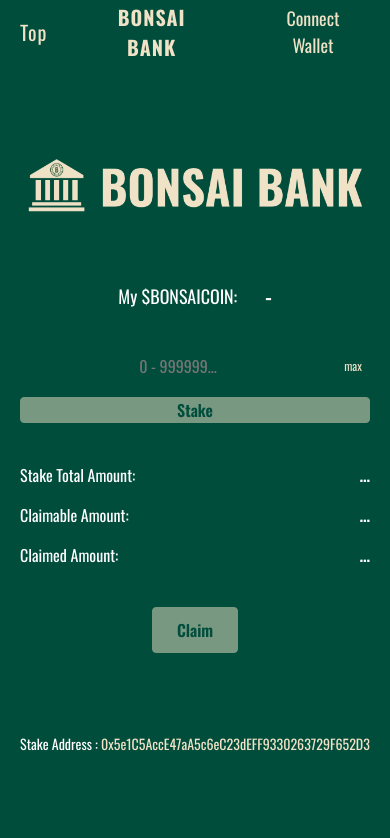
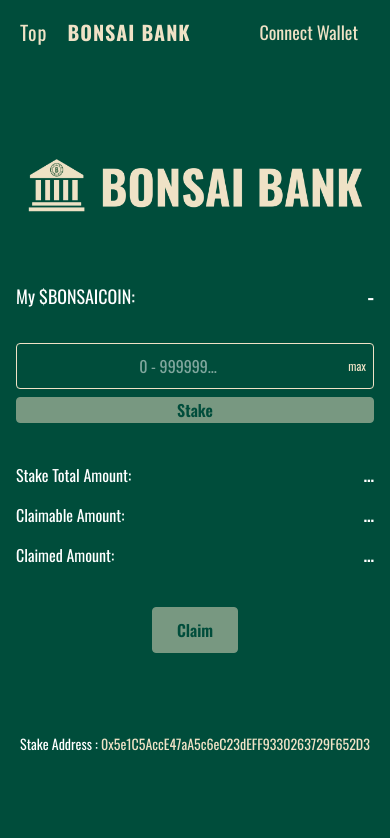
Before and after one commit to t2-web/bonsai-staking-app, a Vue app: page / in a window 390 px wide. Shown: the top 838 px of the page. Built offline with nearby package versions, Linux system fonts and the light colour scheme; no server answers.

Commit message:
Fix desktop layout

```diff
--- a/index.html
+++ b/index.html
@@ -2,9 +2,9 @@
 <html lang="">
   <head>
     <meta charset="UTF-8">
-    <link rel="icon" href="/favicon.ico">
+    <link rel="icon" href="../src/assets/favicon.ico">
     <meta name="viewport" content="width=device-width, initial-scale=1.0">
-    <title>Vite App</title>
+    <title>BONSAI COIN</title>
   </head>
   <body>
     <div id="app"></div>
--- a/src/App.vue
+++ b/src/App.vue
@@ -529,7 +529,7 @@ a {
   display: flex;
   align-items: center;
   height: 100%;
-  max-width:980px;     /* TOP ページと同じ固定幅 */
+  max-width:1024px;     /* TOP ページと同じ固定幅 */
   margin:0 auto;       /* 余白を左右に均等配置 */
   width:100%;          /* 画面が狭い時は 100% で縮む */
 }
@@ -585,11 +585,12 @@ a {
 /***** Main Content *****/
 .main-container {
   /* max-width: 680px; */
-  max-width: 980px;
+  max-width: 1024px;
   margin: 0 auto;
   padding: 48px 16px 64px;
   text-align: center;
   flex: 1;
+  width: 100%;
 }
 
 /* Logo */
@@ -605,11 +606,13 @@ a {
 /* Balance display */
 .balance-line {
   display: flex;
-  justify-content: center;
+  justify-content: space-between;
   align-items: center;
   flex-wrap: wrap;
   gap: 8px;
-  margin-bottom: 32px;
+  max-width: 680px;
+  margin: 0 auto 32px auto;
+  width: 100%;
 }
 
 .label {
@@ -626,8 +629,9 @@ a {
 /* Stake input */
 .stake-container {
   display: flex;
-  margin-bottom: 32px;
+  margin: 0 auto 32px auto;
   gap: 8px;
+  max-width: 680px;
 }
 
 .input-wrapper {
@@ -638,12 +642,42 @@ a {
 .stake-input {
   width: 100%;
   background-color: transparent;
-  border: 1px solid transparent;
+  border: 1px solid #efe2c6;
   border-radius: 4px;
   color: #ffffff;
   font-size: 16px;
   padding: 10px 50px 10px 16px;
   text-align: center;
+}
+
+/* do not group these rules */
+.stake-input::-webkit-input-placeholder {
+  color: #ffffff;
+}
+.stake-input:-moz-placeholder {
+  /* FF 4-18 */
+  color: red;
+  opacity: 0.5;
+}
+.stake-input::-moz-placeholder {
+  /* FF 19+ */
+  color: #ffffff;
+  opacity: 0.5;
+}
+.stake-input:-ms-input-placeholder {
+  /* IE 10+ */
+  color: #ffffff;
+  opacity: 0.5;
+}
+.stake-input::-ms-input-placeholder {
+  /* Microsoft Edge */
+  color: #ffffff;
+  opacity: 0.5;
+}
+.stake-input::placeholder {
+  /* modern browser */
+  color: #ffffff;
+  opacity: 0.5;
 }
 
 .max-btn {
@@ -680,7 +714,7 @@ a {
 
 /* Stats table */
 .stats-container {
-  max-width: 400px;
+  max-width: 680px;
   margin: 0 auto;
 }
 
@@ -796,6 +830,17 @@ a {
 }
 
 /* Responsive tweaks */
+@media (max-width: 1024px) {
+  .main-container {
+    max-width: 980px;
+    margin: 0 auto;
+    padding: 48px 16px 64px;
+    text-align: center;
+    flex: 1;
+    width: 100%;
+  }
+}
+
 @media (max-width: 600px) {
   .stake-container {
     flex-direction: column;
@@ -809,4 +854,10 @@ a {
     padding: 32px 16px;
   }
 }
+
+@media (max-width: 420px) {
+  .nav-btn {
+    margin-right: 20px;
+  }
+}
 </style>
```
Also changed, not shown: 1 other file (tests, documents, lock files or other folders).
